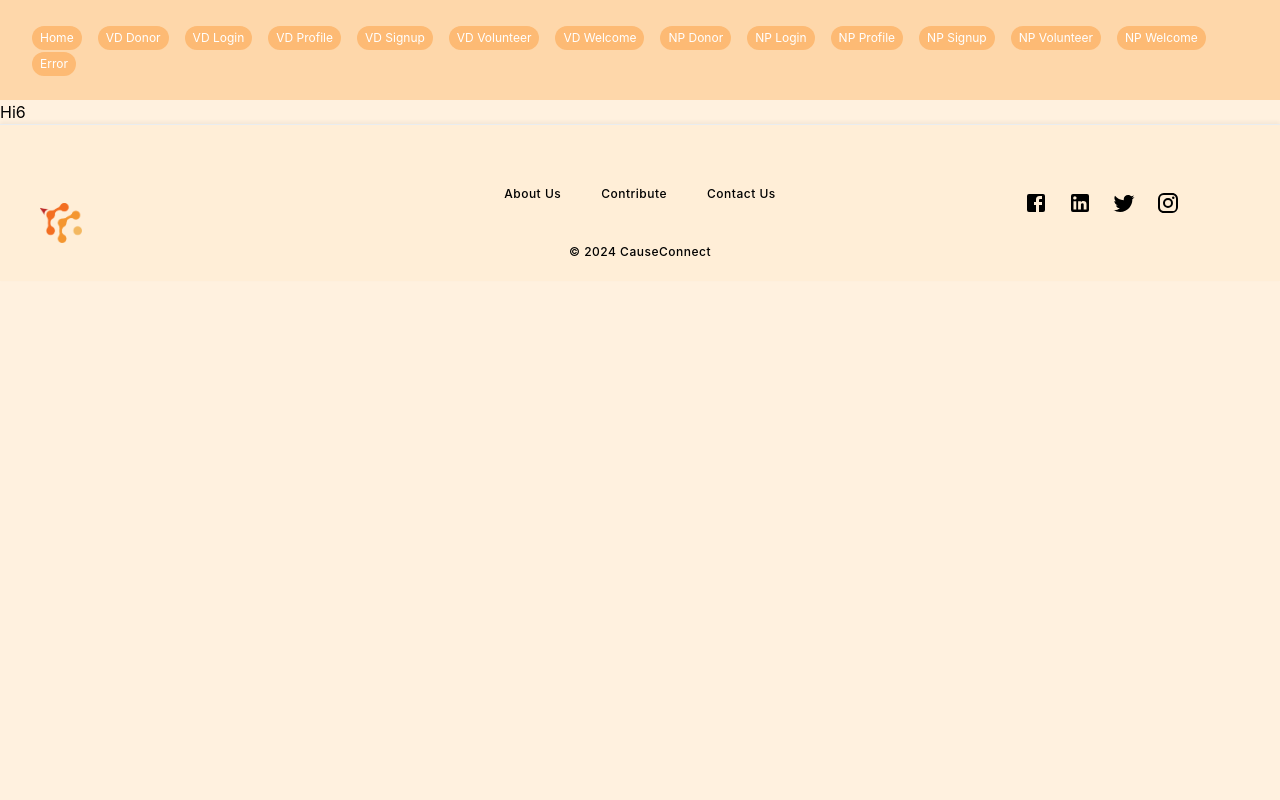
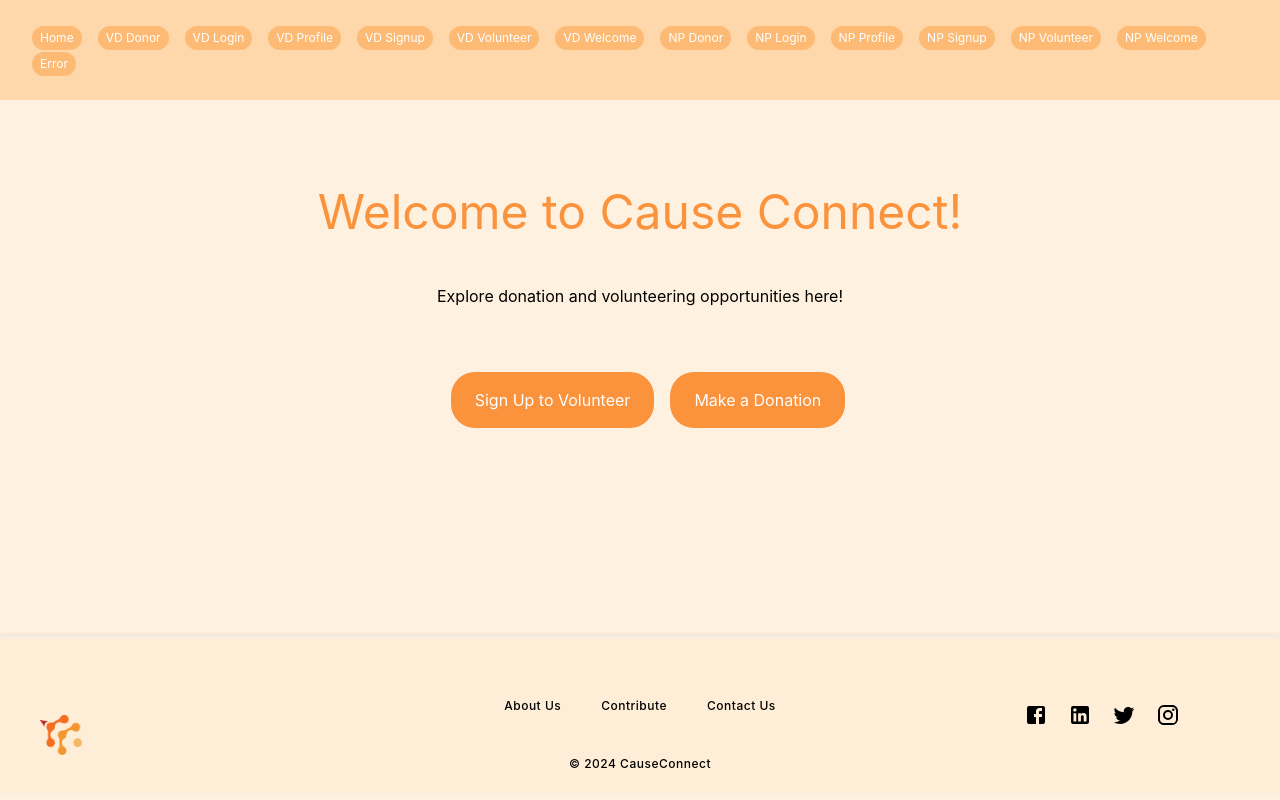
Before and after one commit to vvyn/CauseConnect, a React (Create React App) app in the folder cause-connect/client/: page /vd/welcome in a window 1280 px wide. Built offline with nearby package versions, Linux system fonts and the light colour scheme.

Commit message:
add welcome pages

```diff
--- a/cause-connect/client/src/pages/NonProfit/Welcome.js
+++ b/cause-connect/client/src/pages/NonProfit/Welcome.js
@@ -3,7 +3,20 @@ import React from "react";
 export default function Welcome() {
   return (
     <div>
-      <p>Hi66</p>
+      <div className="pt-20 py-4 flex items-center justify-center">
+        <div className="py-2 text-5xl text-orange-400">Welcome to Cause Connect!</div>
+      </div>
+      <div className="py-4 flex items-center justify-center">
+        <div className="py-2">Manage active volunteer or donation goals!</div>
+      </div>
+      <div className="pt-10 pb-52 flex items-center justify-center">
+        <a href="/np/donor">
+          <button className="ml-4 bg-orange-400 p-4 px-6 rounded-3xl text-white text-md">Manage Volunteers</button>
+        </a>
+        <a href="/np/volunteer">
+          <button className="ml-4 bg-orange-400 p-4 px-6 rounded-3xl text-white text-md">Manage Donations</button>
+        </a>
+      </div>
     </div>
   );
 }
--- a/cause-connect/client/src/pages/Volunteer-Donor/Welcome.js
+++ b/cause-connect/client/src/pages/Volunteer-Donor/Welcome.js
@@ -3,7 +3,20 @@ import React from "react";
 export default function Welcome() {
   return (
     <div>
-      <p>Hi6</p>
+      <div className="pt-20 py-4 flex items-center justify-center">
+        <div className="py-2 text-5xl text-orange-400">Welcome to Cause Connect!</div>
+      </div>
+      <div className="py-4 flex items-center justify-center">
+        <div className="py-2">Explore donation and volunteering opportunities here!</div>
+      </div>
+      <div className="pt-10 pb-52 flex items-center justify-center">
+        <a href="/vd/donor">
+          <button className="ml-4 bg-orange-400 p-4 px-6 rounded-3xl text-white text-md">Sign Up to Volunteer</button>
+        </a>
+        <a href="/vd/volunteer">
+          <button className="ml-4 bg-orange-400 p-4 px-6 rounded-3xl text-white text-md">Make a Donation</button>
+        </a>
+      </div>
     </div>
   );
 }
```
